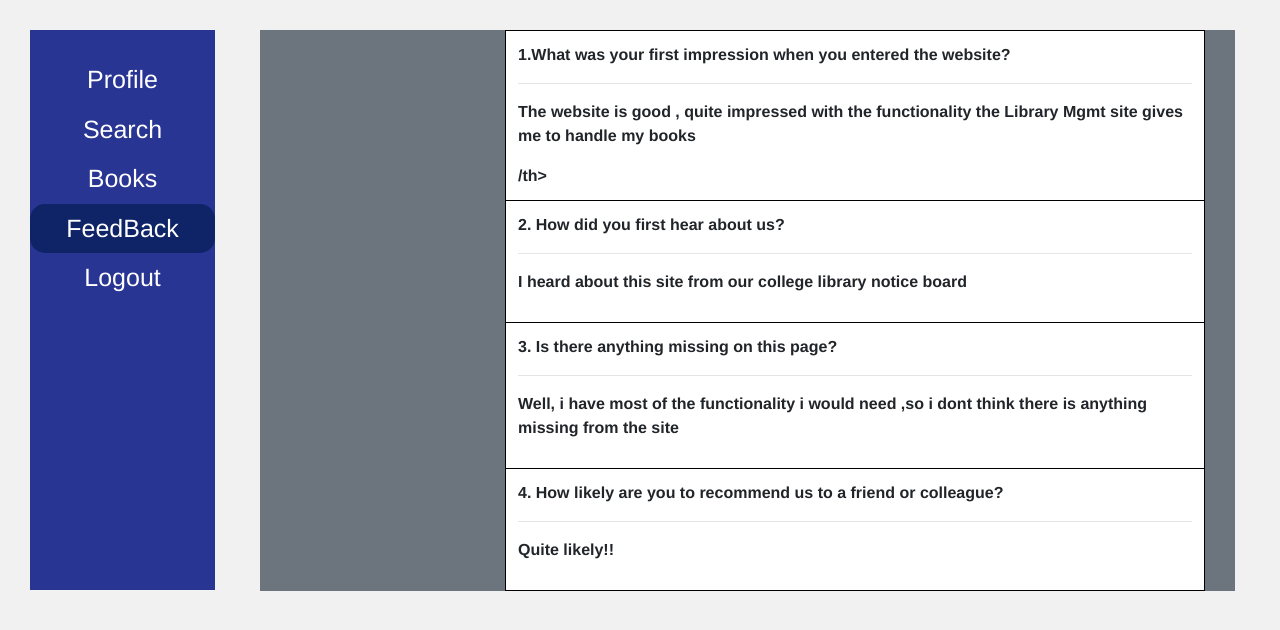
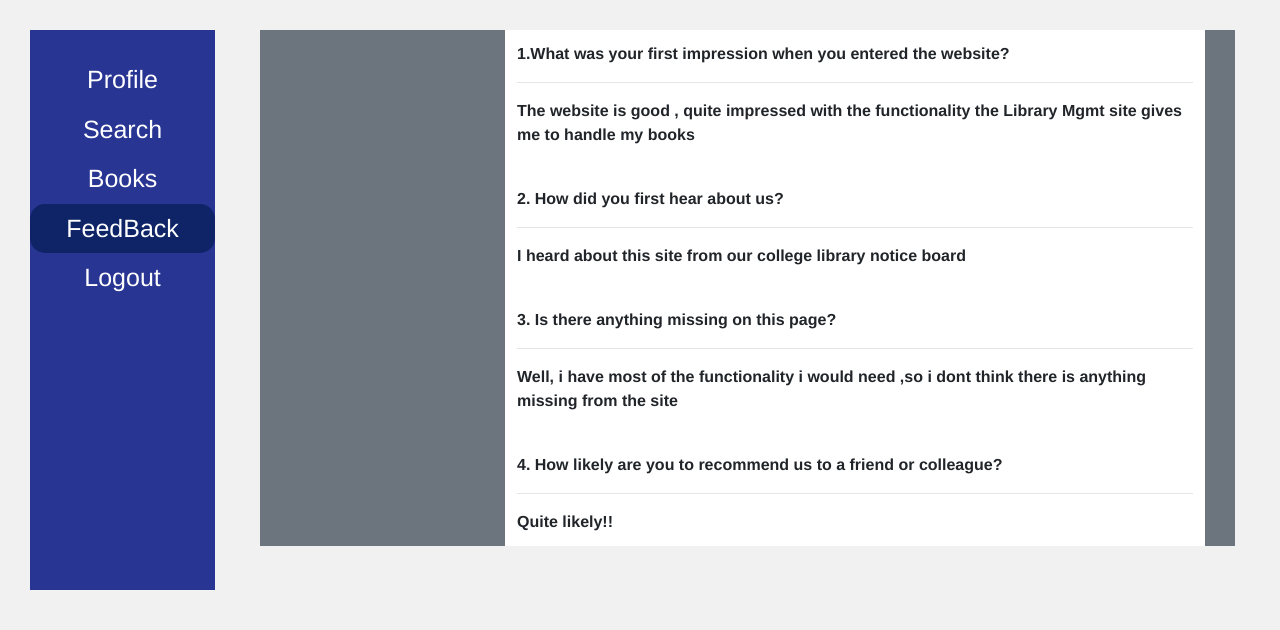
Before and after one commit to whitehammer55/LibraryMgmtSys, a PHP site: page /survey.php in a window 1280 px wide. Shown: the part 100-730 px from the top of the page. Run offline with PHP 8.4, Linux system fonts and the light colour scheme; a user stored in the database is signed in; data comes from the database, SQL or seed files in the repository; lists and menus that the app fills with data are empty.

Commit message:
survey table minor changes

```diff
--- a/survey.php
+++ b/survey.php
@@ -17,6 +17,7 @@
         <meta name="viewport" content="width=device-width, initial-scale=1.0">
         <meta http-equiv="X-UA-Compatible" content="ie=edge">
         <title>Document</title>
+
         <link rel="stylesheet" type="text/css" href="style.php">
     </head>
     <body class="bg">
@@ -126,28 +127,31 @@
                                  ?>
 
                         <div class="table-content">
-                            <table class="table table-borderless" >
-                                <thead>
-                                    <tr>
-                                        <th scope="col"><p>1.What was your first impression when you entered the website? <br><hr><?= $row['answer1'] ?></p>/th>
+                            <table class="table table-borderless sfb" >
+                                <thead class="sfb">
+                                    <tr class="sfb">
+                                        <th class="sfb" scope="col">1.What was your first impression when you entered the website? <br><hr><?= $row['answer1'] ?></th>
                                     </tr>
                                 </thead>
-
-                                <thead>
-                                    <tr>
-                                        <th scope="col"><p>2. How did you first hear about us? <br><hr><?= $row['answer2'] ?></p></th>
+                            </table>
+                            <table class="table table-borderless sfb" >
+                                <thead class="sfb">
+                                    <tr class="sfb">
+                                        <th class="sfb" scope="col">2. How did you first hear about us? <br><hr><?= $row['answer2'] ?></th>
                                     </tr>
                                 </thead>
-
-                                <thead>
-                                    <tr>
-                                        <th scope="col"><p>3. Is there anything missing on this page? <br><hr><?= $row['answer3'] ?></p></th>
+                            </table>
+                            <table class="table table-borderless sfb" >
+                                <thead class="sfb">
+                                    <tr class="sfb">
+                                        <th class="sfb" scope="col">3. Is there anything missing on this page? <br><hr><?= $row['answer3'] ?></th>
                                     </tr>
                                 </thead>
-
-                                <thead>
-                                    <tr>
-                                        <th scope="col"><p>4. How likely are you to recommend us to a friend or colleague? <br><hr><?= $row['answer4'] ?></p></th>
+                            </table>
+                            <table class="table table-borderless sfb" >
+                                <thead class="sfb">
+                                    <tr class="sfb">
+                                        <th class="sfb" scope="col">4. How likely are you to recommend us to a friend or colleague? <br><hr><?= $row['answer4'] ?></th>
                                     </tr>
                                 </thead>
                             </table>
```
